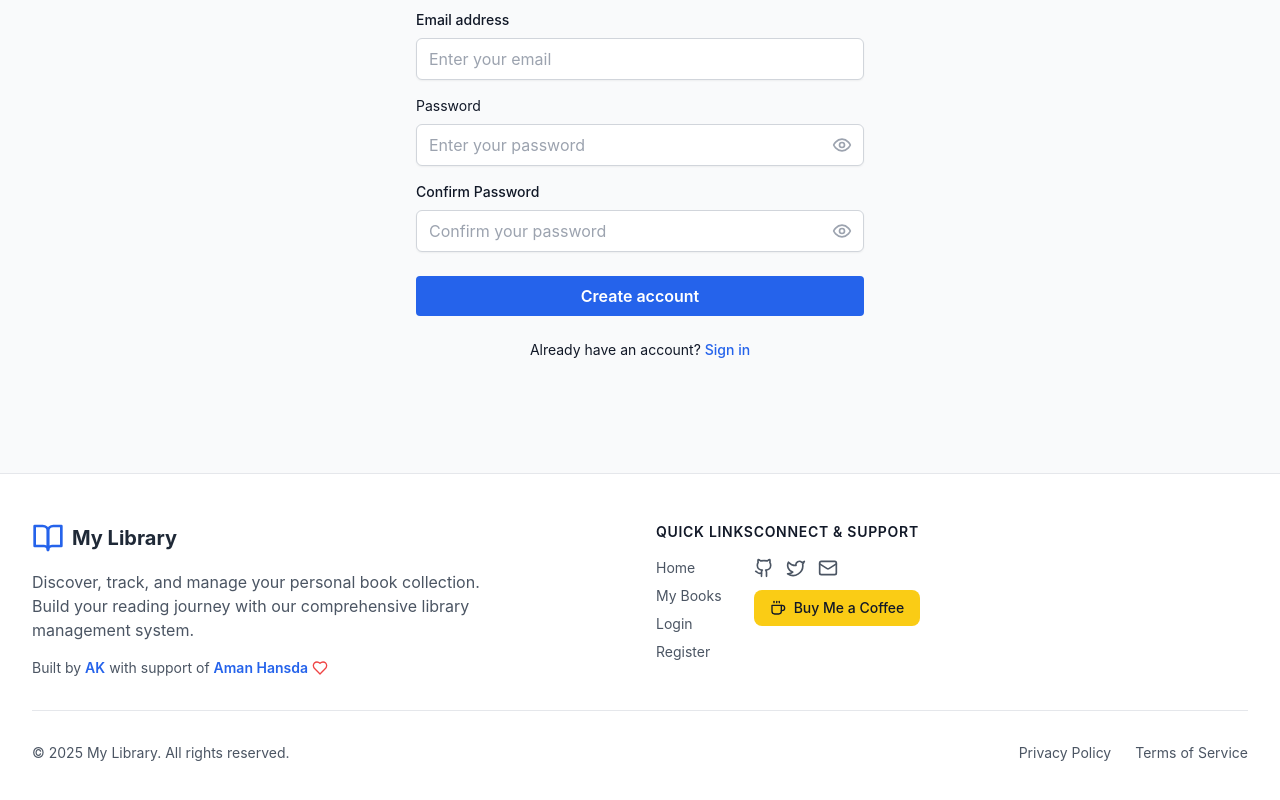
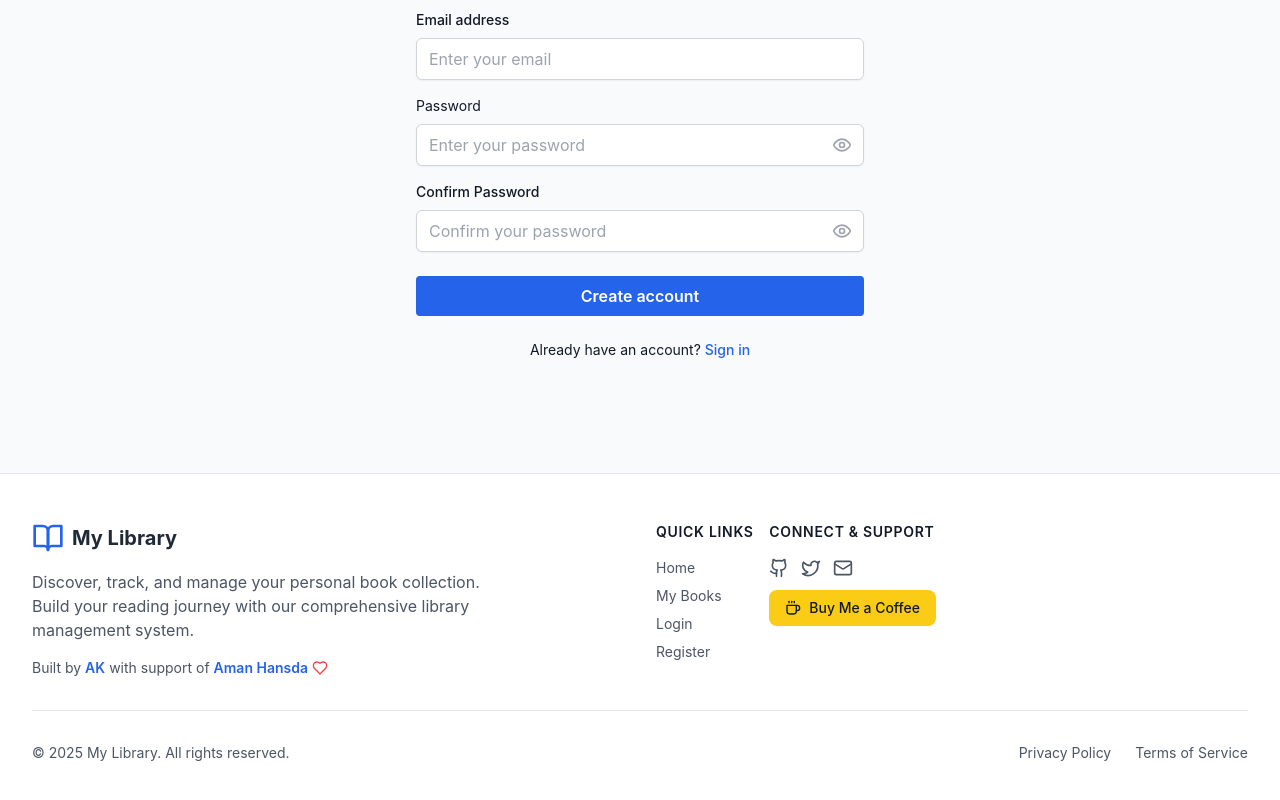
Before and after one commit to akmurmu82/library-management-app, a React (Vite) app: page /register in a window 1280 px wide. Shown: the part 328-1128 px from the top of the page. Built offline with nearby package versions, Linux system fonts and the light colour scheme; no server answers.

Commit message:
Updated Footer.tsx

```diff
--- a/src/components/Footer.tsx
+++ b/src/components/Footer.tsx
@@ -28,7 +28,7 @@ const Footer: React.FC = () => {
           </div>
 
           {/* Quick Links */}
-  <div className="flex">
+  <div className="flex justify-between">
 
   <div className="text-sm sm:text-xs"> {/* smaller font on small screens */}
             <h3 className="text-sm font-semibold text-gray-900 dark:text-white uppercase tracking-wider mb-4">
```
